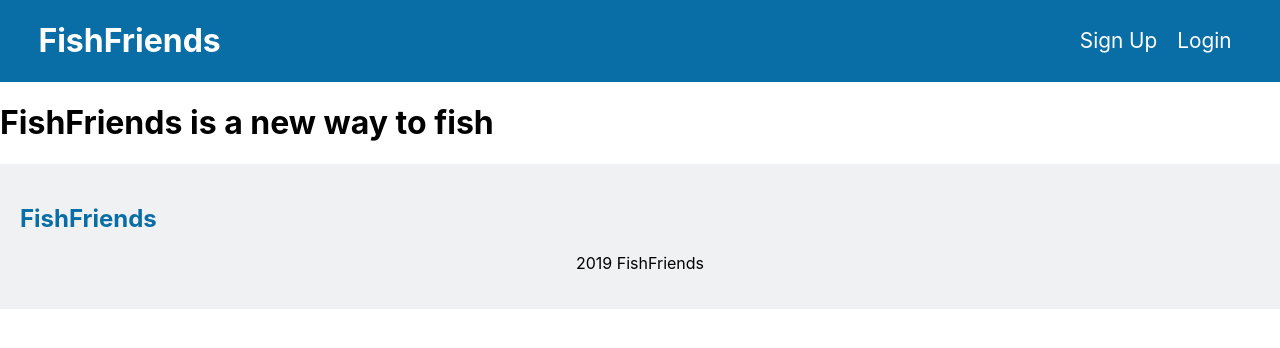
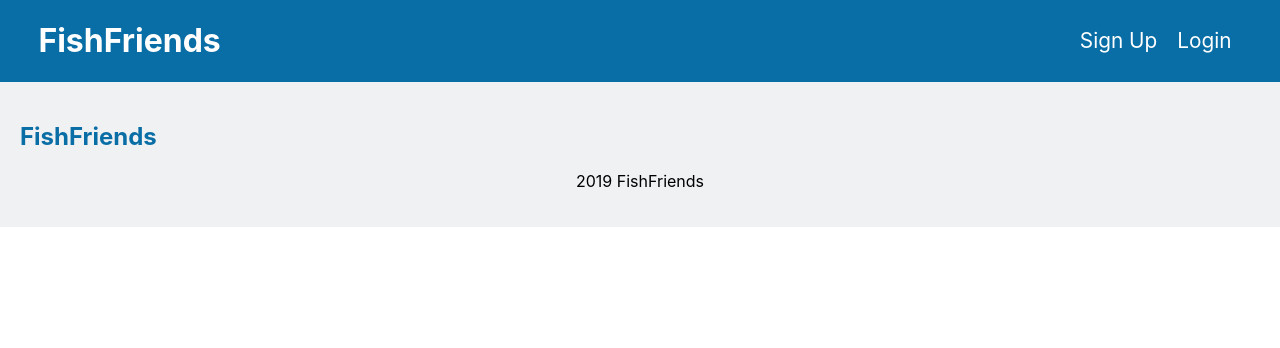
Before and after one commit to Psage23/fishfriends, a React (Create React App) app: page / in a window 1280 px wide. Shown: the top 348 px of the page. Built offline with nearby package versions, Linux system fonts and the light colour scheme.

Commit message:
added new files

```diff
--- a/src/App.js
+++ b/src/App.js
@@ -4,17 +4,17 @@ import LoginForm from './components/Login';
 import Signup from './components/Signup';
 import { Route } from 'react-router-dom';
 import Navigation from './components/Navigation';
-import Home from './components/Home';
+
 
 
 function App() {
+
   return (
     <div>
       <div className="App">
       <Navigation/>
       </div>
       <div className="Body">
-        <Home />
       <Route path="/Signup" component={Signup}/>
       <Route path="/Login" component={LoginForm}/>
       </div>
--- a/src/components/Home.js
+++ b/src/components/Home.js
@@ -1,9 +1,25 @@
 import React from 'react';
+import UserCard from './UserCard';
+
+
+// function Home() {
+// const [savedList, setSavedList] = useState([]);
+// const addToSavedList = movie => {
+// setSavedList([...savedList, movie]);
+// }
+//     return (
+//         <div>
+//             <SavedList list={savedList} />
+//         </div>
+//     )
+// }
+
+// export default Home;
 
 function Home() {
     return (
         <div>
-            <h1>FishFriends is a new way to fish</h1>
+            <UserCard />
         </div>
     )
 }
--- a/src/components/Logform.js
+++ b/src/components/Logform.js
@@ -1,12 +1,8 @@
 import React from 'react';
+import Home from './Home';
 
-// const AddLogForm = ({props, values, errors, touched, status}) => {
-//     const [logs, setLogs] = useState([]);
+const AddLogForm = () => {
 
-//     useEffect(() => {
-//         status && setLogs(logs => [...logs, status])
-//     }, [status] )
- const AddLogForm = () => {
 return (
     <div className="log-form">
         <h2>Add New Log</h2>
@@ -30,13 +26,7 @@ return (
                 <input text='text' name='fishCount' placeholder='20'/>
                 <button>Submit</button>
             </form>
-            {/* {logs.map(log => (
-                <div key={log.id}>
-                    <p>
-                        {log.species}
-                    </p>
-                </div>
-            ))}             */}
+            <Home/>
         </div>
     )
 }
```
Also changed, not shown: src/components/Loglist.js (added, +54 -0 lines), src/components/SavedList.js (added, +13 -0 lines).
